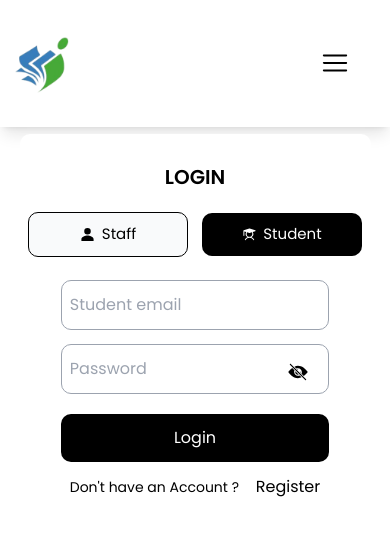
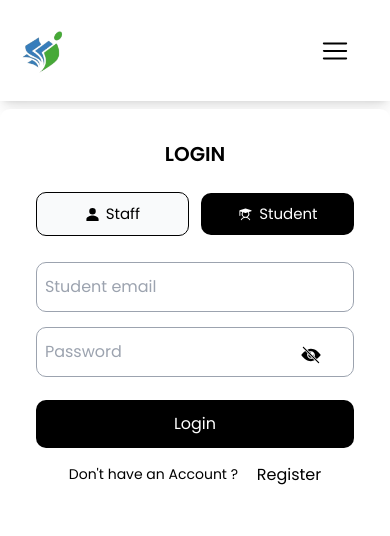
Before and after one commit to BALASANTHOSH01/Infoeng-dashboard, a React (Vite) app: page /login in a window 390 px wide. Shown: the top 536 px of the page. Built offline with nearby package versions, Linux system fonts and the light colour scheme; a web font is replaced by a local one.

Commit message:
NavBar updation

```diff
--- a/src/components/NavBar/NavBar.jsx
+++ b/src/components/NavBar/NavBar.jsx
@@ -39,10 +39,10 @@ const NavBar = () => {
 
   return (
     <div>
-        <div className='z-40 w-full h-[15vh] px-[3%] shadow-lg py-[10px] text-[16px] font-medium flex flex-row items-center justify-between'>
+        <div className='z-40 w-full h-[15vh] md:h-[12vh] px-[3%] shadow-lg py-[10px] text-[16px] font-medium flex flex-row items-center justify-between'>
 
-            <Link to={"/"} className='flex-[1.2] cursor-pointer'>
-                <img src={InfoLogo} alt='' className='w-[60px] h-[60px]'/>
+            <Link to={"/"} className='flex-[1.2] cursor-pointer p-2'>
+                <img src={InfoLogo} alt='' className='w-[60px] h-[60px] md:w-[45px] md:h-[45px]'/>
 
             </Link>
 
--- a/src/pages/Auth/Auth.jsx
+++ b/src/pages/Auth/Auth.jsx
@@ -75,17 +75,17 @@ const Auth = () => {
       }
 
 
-      <div className=" w-[600px] md:w-[90%] mx-auto bg-gray-100 md:bg-white text-center py-[2%] mt-[3%] md:mt-[2%] rounded-[10px] px-[2%]">
+      <div className=" w-[600px] md:w-[100%] mx-auto bg-gray-100 md:bg-white text-center py-[2%] mt-[3%] md:mt-[2%] rounded-[10px] px-[2%]">
 
         <h1 className=" text-[20px] font-semibold my-[4%] md:my-[6%] uppercase">{authType}</h1>
 
-        <div className=" flex flex-row items-center gap-[4%] justify-center md:my-[5%] my-[3%]">
-          <div className={`flex flex-row items-center w-[190px] md:w-[160px] text-center justify-center cursor-pointer gap-[5%] px-[15px] py-[10px] rounded-[10px] ${userType === "staff" ? "bg-black text-white" : "bg-gray-50 border border-black"} text-[15px]`} onClick={()=>handleUserType("staff")}>
+        <div className=" flex flex-row md:w-[85%] mx-auto items-center gap-[4%] justify-center md:my-[5%] my-[3%]">
+          <div className={`flex flex-row items-center w-[190px] md:w-[50%] text-center justify-center cursor-pointer gap-[5%] px-[15px] py-[10px] rounded-[10px] ${userType === "staff" ? "bg-black text-white" : "bg-gray-50 border border-black"} text-[15px]`} onClick={()=>handleUserType("staff")}>
             <StaffIcon />
             <p>Staff</p>
           </div>
 
-          <div className={`flex flex-row items-center w-[190px] md:w-[160px] text-center justify-center cursor-pointer gap-[5%] px-[15px] py-[10px] rounded-[10px] ${userType === "student" ? "bg-black text-white" : "bg-gray-50 border border-black"} text-[15px]`} onClick={()=>handleUserType("student")}>
+          <div className={`flex flex-row items-center w-[190px] md:w-[50%] text-center justify-center cursor-pointer gap-[5%] px-[15px] py-[10px] rounded-[10px] ${userType === "student" ? "bg-black text-white" : "bg-gray-50 border border-black"} text-[15px]`} onClick={()=>handleUserType("student")}>
             <StudentIcon />
             <p>Student</p>
           </div>
@@ -95,11 +95,11 @@ const Auth = () => {
           {
             <div>
 
-              <input type={"email"} placeholder={userType === "staff" ? "Staff email" : "Student email"} className={`w-[400px] md:w-[80%] px-2 py-3 rounded-[10px] outline-none my-[2%] md:border md:border-gray-400 md:my-[2%]`} value={email} onChange={(e)=>setEmail(e.target.value)} required/>
+              <input type={"email"} placeholder={userType === "staff" ? "Staff email" : "Student email"} className={`w-[400px] md:w-[85%] px-2 py-3 rounded-[10px] outline-none my-[2%] md:border md:border-gray-400 md:my-[2%]`} value={email} onChange={(e)=>setEmail(e.target.value)} required/>
 
               <div className=" relative">
 
-              <input type={showPass===true ? "text" : "password"} placeholder={"Password"} className={`w-[400px] md:w-[80%] px-2 py-3 rounded-[10px] outline-none my-[2%] md:border md:border-gray-400 md:my-[2%]`} value={password} onChange={(e)=>setPassword(e.target.value)} onPaste={(e)=>e.preventDefault()} required/>
+              <input type={showPass===true ? "text" : "password"} placeholder={"Password"} className={`w-[400px] md:w-[85%] px-2 py-3 rounded-[10px] outline-none my-[2%] md:border md:border-gray-400 md:my-[2%]`} value={password} onChange={(e)=>setPassword(e.target.value)} onPaste={(e)=>e.preventDefault()} required/>
 
               {
                 showPass === true ?
@@ -115,7 +115,7 @@ const Auth = () => {
             </div>
           }
 
-        <button className="w-[400px] md:w-[80%] hover:shadow-lg hover:bg-white hover:text-black hover:border hover:border-black duration-200 cursor-pointer px-2 py-3 my-[2%] md:my-[4%] rounded-[10px] text-center mx-auto bg-black text-white" type="submit">Login</button>
+        <button className="w-[400px] md:w-[85%] hover:shadow-lg hover:bg-white hover:text-black hover:border hover:border-black duration-200 cursor-pointer px-2 py-3 my-[2%] md:my-[4%] rounded-[10px] text-center mx-auto bg-black text-white" type="submit">Login</button>
 
         <div className=" flex flex-row items-center justify-center gap-[5%]">
           <p className="text-[14px]">Don&apos;t have an Account ?</p>
```
